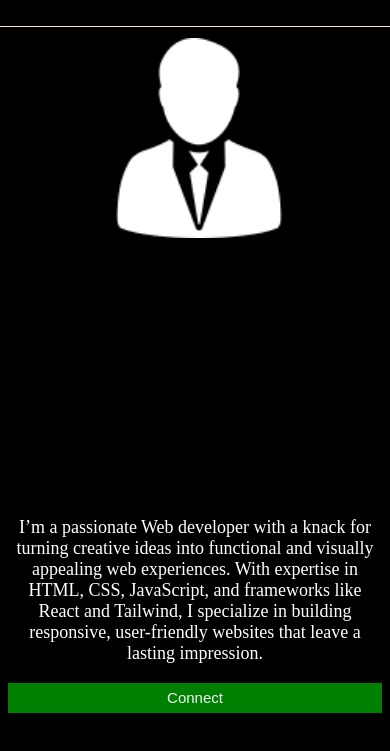
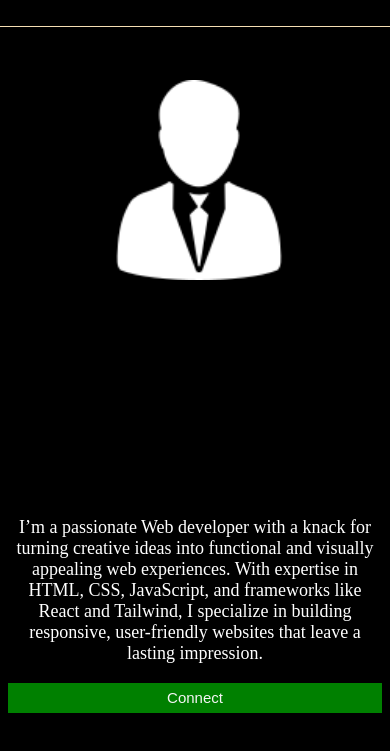
Before and after one commit to peterjeffter/portfolio, a plain HTML site: page index.html in a window 390 px wide. Shown: the part 89-840 px from the top of the page. Drawn offline with Linux system fonts and the light colour scheme.

Commit message:
Update mainpapge.css

```diff
--- a/mainpapge.css
+++ b/mainpapge.css
@@ -160,7 +160,7 @@ h4{
   }
   @media (max-width: 500px){
     .my-image{
-        top: 15vh;
+        top: 20vh;
         left: 25.5vw;
 
     }
```
